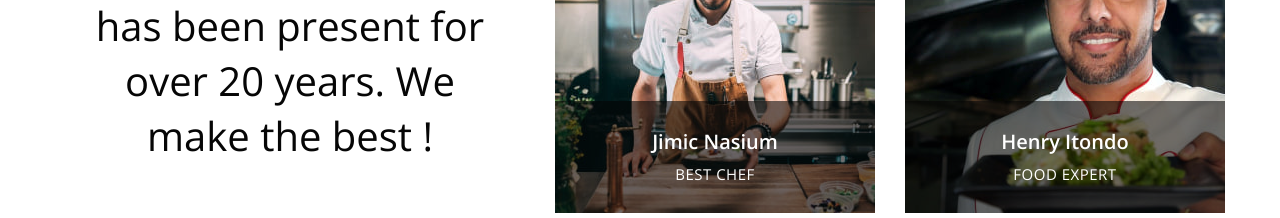
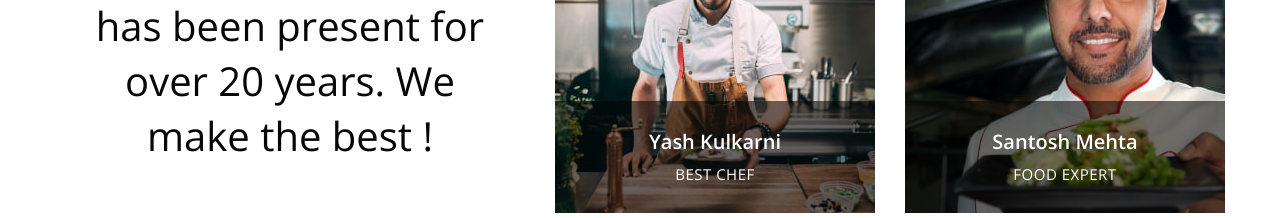
Before and after one commit to Yashodeepj7/finalpro, a plain HTML site: page about.html in a window 1280 px wide. Shown: the part 1300-1518 px from the top of the page. Drawn offline with nearby package versions, Linux system fonts and the light colour scheme.

Commit message:
Update about.html

```diff
--- a/about.html
+++ b/about.html
@@ -177,7 +177,7 @@
                                 <div class="position-relative">
                                     <img src="assets/images/team1.jpg" class="img-responsive" alt="content-photo">
                                     <div class="text-position">
-                                        <h4><a href="about.html">Jimic Nasium</a></h4>
+                                        <h4><a href="about.html">Yash Kulkarni</a></h4>
                                         <p>Best Chef</p>
                                     </div>
                                 </div>
@@ -186,7 +186,7 @@
                                 <div class="position-relative">
                                     <img src="assets/images/team2.jpg" class="img-responsive" alt="content-photo">
                                     <div class="text-position">
-                                        <h4><a href="about.html">Henry Itondo</a></h4>
+                                        <h4><a href="about.html">Santosh Mehta</a></h4>
                                         <p>Food Expert</p>
                                     </div>
                                 </div>
```
